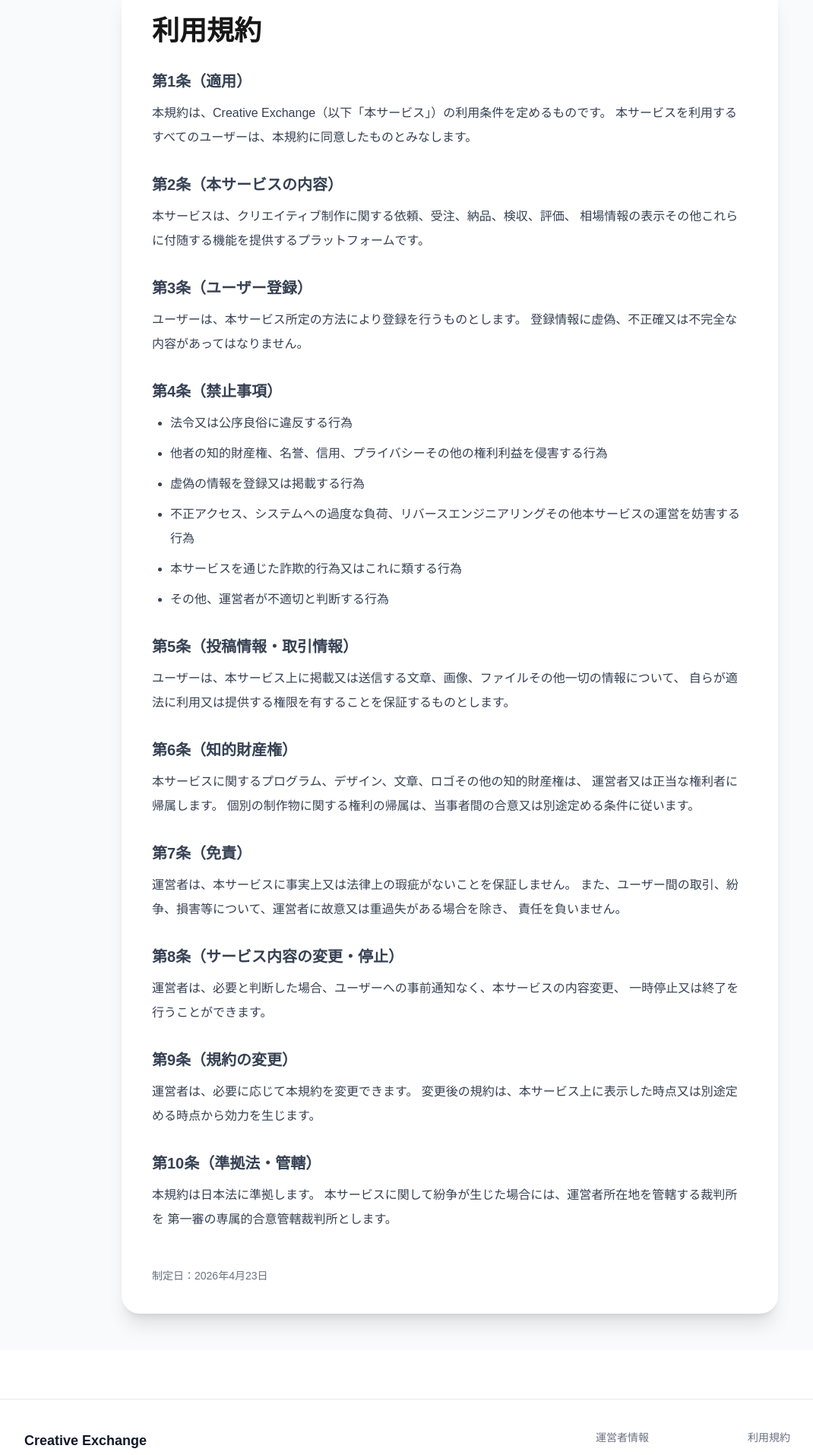
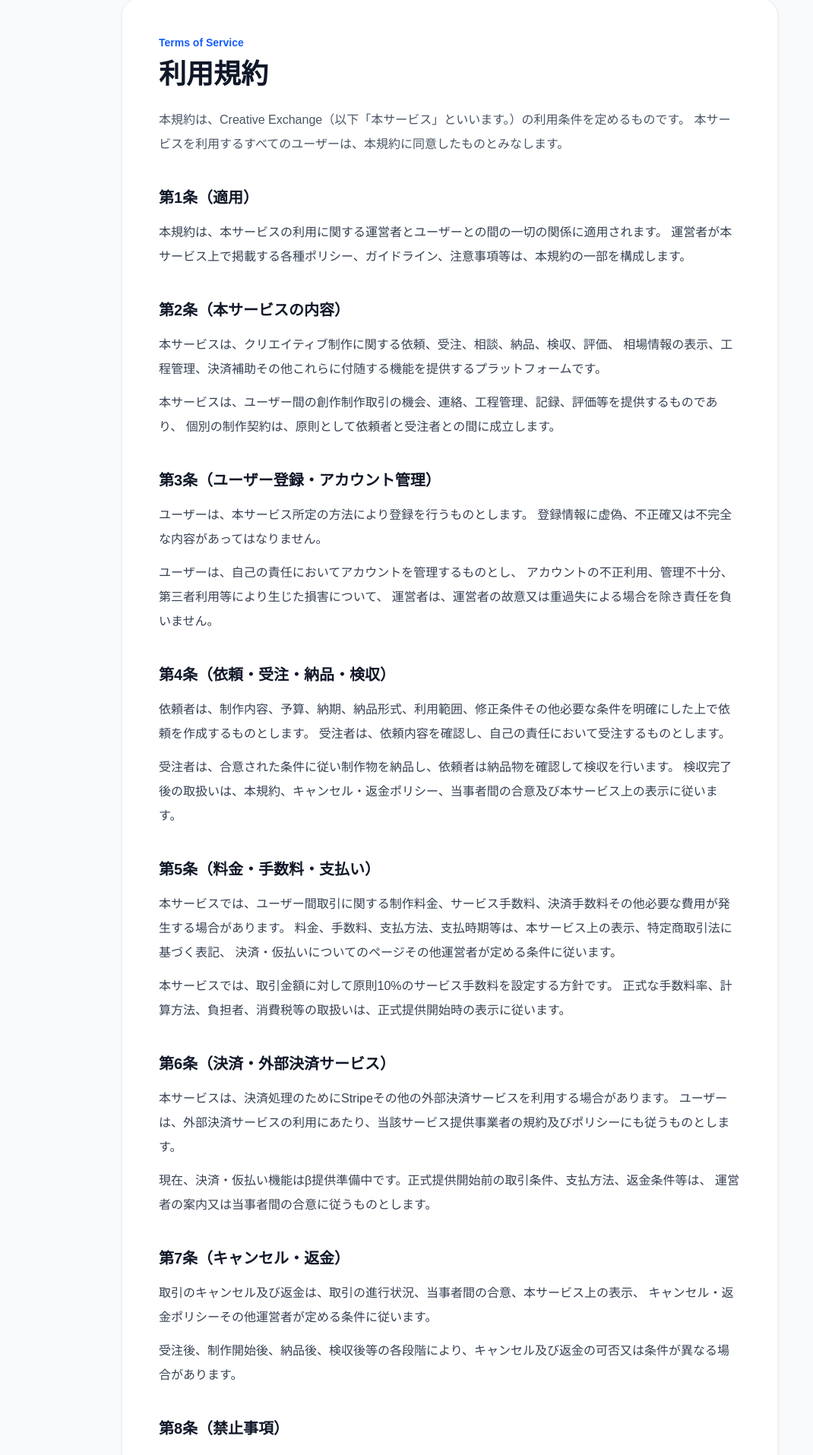
Before and after one commit to TAIGA-SAKONOE/creative-exchange, a Next.js app in the folder creative-exchange/: page /terms in a window 1280 px wide. Shown: the part 140-2055 px from the top of the page at 76% size, without its empty margins (48-1118 px from the left). Built offline with nearby package versions, Linux system fonts and the light colour scheme; no server answers.

Commit message:
Update page.tsx

```diff
--- a/creative-exchange/app/terms/page.tsx
+++ b/creative-exchange/app/terms/page.tsx
@@ -1,75 +1,162 @@
 export default function TermsPage() {
   return (
-    <div className="min-h-screen bg-gray-50 py-12">
-      <div className="max-w-4xl mx-auto px-4">
-        <div className="bg-white rounded-3xl shadow-xl p-10">
-          <h1 className="text-4xl font-bold mb-8">利用規約</h1>
+    <main className="min-h-screen bg-gray-50">
+      <section className="max-w-4xl mx-auto px-4 py-16">
+        <div className="bg-white border border-gray-100 rounded-3xl shadow-sm p-8 md:p-12">
+          <p className="text-sm font-bold text-blue-600 mb-3">
+            Terms of Service
+          </p>
 
-          <div className="space-y-8 text-gray-700 leading-8">
+          <h1 className="text-3xl md:text-4xl font-bold text-gray-900 mb-6">
+            利用規約
+          </h1>
+
+          <p className="text-gray-600 leading-8 mb-10">
+            本規約は、Creative Exchange（以下「本サービス」といいます。）の利用条件を定めるものです。
+            本サービスを利用するすべてのユーザーは、本規約に同意したものとみなします。
+          </p>
+
+          <div className="space-y-10 text-gray-700 leading-8">
             <section>
-              <h2 className="text-xl font-bold mb-3">第1条（適用）</h2>
+              <h2 className="text-xl font-bold text-gray-900 mb-4">第1条（適用）</h2>
               <p>
-                本規約は、Creative Exchange（以下「本サービス」）の利用条件を定めるものです。
-                本サービスを利用するすべてのユーザーは、本規約に同意したものとみなします。
+                本規約は、本サービスの利用に関する運営者とユーザーとの間の一切の関係に適用されます。
+                運営者が本サービス上で掲載する各種ポリシー、ガイドライン、注意事項等は、本規約の一部を構成します。
               </p>
             </section>
 
             <section>
-              <h2 className="text-xl font-bold mb-3">第2条（本サービスの内容）</h2>
+              <h2 className="text-xl font-bold text-gray-900 mb-4">第2条（本サービスの内容）</h2>
               <p>
-                本サービスは、クリエイティブ制作に関する依頼、受注、納品、検収、評価、
-                相場情報の表示その他これらに付随する機能を提供するプラットフォームです。
+                本サービスは、クリエイティブ制作に関する依頼、受注、相談、納品、検収、評価、
+                相場情報の表示、工程管理、決済補助その他これらに付随する機能を提供するプラットフォームです。
+              </p>
+              <p className="mt-3">
+                本サービスは、ユーザー間の創作制作取引の機会、連絡、工程管理、記録、評価等を提供するものであり、
+                個別の制作契約は、原則として依頼者と受注者との間に成立します。
               </p>
             </section>
 
             <section>
-              <h2 className="text-xl font-bold mb-3">第3条（ユーザー登録）</h2>
+              <h2 className="text-xl font-bold text-gray-900 mb-4">第3条（ユーザー登録・アカウント管理）</h2>
               <p>
                 ユーザーは、本サービス所定の方法により登録を行うものとします。
                 登録情報に虚偽、不正確又は不完全な内容があってはなりません。
               </p>
+              <p className="mt-3">
+                ユーザーは、自己の責任においてアカウントを管理するものとし、
+                アカウントの不正利用、管理不十分、第三者利用等により生じた損害について、
+                運営者は、運営者の故意又は重過失による場合を除き責任を負いません。
+              </p>
             </section>
 
             <section>
-              <h2 className="text-xl font-bold mb-3">第4条（禁止事項）</h2>
+              <h2 className="text-xl font-bold text-gray-900 mb-4">第4条（依頼・受注・納品・検収）</h2>
+              <p>
+                依頼者は、制作内容、予算、納期、納品形式、利用範囲、修正条件その他必要な条件を明確にした上で依頼を作成するものとします。
+                受注者は、依頼内容を確認し、自己の責任において受注するものとします。
+              </p>
+              <p className="mt-3">
+                受注者は、合意された条件に従い制作物を納品し、依頼者は納品物を確認して検収を行います。
+                検収完了後の取扱いは、本規約、キャンセル・返金ポリシー、当事者間の合意及び本サービス上の表示に従います。
+              </p>
+            </section>
+
+            <section>
+              <h2 className="text-xl font-bold text-gray-900 mb-4">第5条（料金・手数料・支払い）</h2>
+              <p>
+                本サービスでは、ユーザー間取引に関する制作料金、サービス手数料、決済手数料その他必要な費用が発生する場合があります。
+                料金、手数料、支払方法、支払時期等は、本サービス上の表示、特定商取引法に基づく表記、
+                決済・仮払いについてのページその他運営者が定める条件に従います。
+              </p>
+              <p className="mt-3">
+                本サービスでは、取引金額に対して原則10%のサービス手数料を設定する方針です。
+                正式な手数料率、計算方法、負担者、消費税等の取扱いは、正式提供開始時の表示に従います。
+              </p>
+            </section>
+
+            <section>
+              <h2 className="text-xl font-bold text-gray-900 mb-4">第6条（決済・外部決済サービス）</h2>
+              <p>
+                本サービスは、決済処理のためにStripeその他の外部決済サービスを利用する場合があります。
+                ユーザーは、外部決済サービスの利用にあたり、当該サービス提供事業者の規約及びポリシーにも従うものとします。
+              </p>
+              <p className="mt-3">
+                現在、決済・仮払い機能はβ提供準備中です。正式提供開始前の取引条件、支払方法、返金条件等は、
+                運営者の案内又は当事者間の合意に従うものとします。
+              </p>
+            </section>
+
+            <section>
+              <h2 className="text-xl font-bold text-gray-900 mb-4">第7条（キャンセル・返金）</h2>
+              <p>
+                取引のキャンセル及び返金は、取引の進行状況、当事者間の合意、本サービス上の表示、
+                キャンセル・返金ポリシーその他運営者が定める条件に従います。
+              </p>
+              <p className="mt-3">
+                受注後、制作開始後、納品後、検収後等の各段階により、キャンセル及び返金の可否又は条件が異なる場合があります。
+              </p>
+            </section>
+
+            <section>
+              <h2 className="text-xl font-bold text-gray-900 mb-4">第8条（禁止事項）</h2>
               <ul className="list-disc pl-6 space-y-2">
                 <li>法令又は公序良俗に違反する行為</li>
                 <li>他者の知的財産権、名誉、信用、プライバシーその他の権利利益を侵害する行為</li>
                 <li>虚偽の情報を登録又は掲載する行為</li>
-                <li>不正アクセス、システムへの過度な負荷、リバースエンジニアリングその他本サービスの運営を妨害する行為</li>
-                <li>本サービスを通じた詐欺的行為又はこれに類する行為</li>
+                <li>不正アクセス、過度な負荷、リバースエンジニアリングその他本サービスの運営を妨害する行為</li>
+                <li>詐欺的行為、なりすまし、未払い、納品拒否、検収遅延その他これらに類する行為</li>
+                <li>権利侵害のおそれがある制作物、違法・有害・差別的・暴力的・公序良俗に反する内容の取引</li>
+                <li>運営者の承諾なく本サービス外での直接取引へ誘導し、本サービスの手数料又は記録機能を回避する行為</li>
                 <li>その他、運営者が不適切と判断する行為</li>
               </ul>
             </section>
 
             <section>
-              <h2 className="text-xl font-bold mb-3">第5条（投稿情報・取引情報）</h2>
+              <h2 className="text-xl font-bold text-gray-900 mb-4">第9条（投稿情報・取引情報）</h2>
               <p>
-                ユーザーは、本サービス上に掲載又は送信する文章、画像、ファイルその他一切の情報について、
-                自らが適法に利用又は提供する権限を有することを保証するものとします。
+                ユーザーは、本サービス上に掲載又は送信する文章、画像、ファイル、プロフィール、
+                ポートフォリオその他一切の情報について、自らが適法に利用又は提供する権限を有することを保証するものとします。
+              </p>
+              <p className="mt-3">
+                運営者は、本サービスの運営、改善、不正防止、相場情報又は統計情報の作成等に必要な範囲で、
+                投稿情報及び取引情報を利用できるものとします。ただし、個人情報の取扱いはプライバシーポリシーに従います。
               </p>
             </section>
 
             <section>
-              <h2 className="text-xl font-bold mb-3">第6条（知的財産権）</h2>
+              <h2 className="text-xl font-bold text-gray-900 mb-4">第10条（知的財産権・成果物の取扱い）</h2>
               <p>
-                本サービスに関するプログラム、デザイン、文章、ロゴその他の知的財産権は、
-                運営者又は正当な権利者に帰属します。
-                個別の制作物に関する権利の帰属は、当事者間の合意又は別途定める条件に従います。
+                本サービスに関するプログラム、デザイン、文章、ロゴその他の知的財産権は、運営者又は正当な権利者に帰属します。
+              </p>
+              <p className="mt-3">
+                個別の制作物に関する権利の帰属、利用範囲、二次利用、商用利用、著作者人格権の取扱い等は、
+                依頼者と受注者との間の合意、依頼内容、本サービス上の表示又は別途定める条件に従います。
               </p>
             </section>
 
             <section>
-              <h2 className="text-xl font-bold mb-3">第7条（免責）</h2>
+              <h2 className="text-xl font-bold text-gray-900 mb-4">第11条（レビュー・評価）</h2>
               <p>
-                運営者は、本サービスに事実上又は法律上の瑕疵がないことを保証しません。
-                また、ユーザー間の取引、紛争、損害等について、運営者に故意又は重過失がある場合を除き、
-                責任を負いません。
+                ユーザーは、取引完了後、相手方についてレビュー又は評価を投稿できる場合があります。
+                レビュー及び評価は、事実に基づき、誹謗中傷、虚偽、権利侵害その他不適切な内容を含んではなりません。
+              </p>
+              <p className="mt-3">
+                運営者は、不適切と判断したレビュー又は評価について、非表示、削除、修正依頼その他必要な措置を行うことができます。
               </p>
             </section>
 
             <section>
-              <h2 className="text-xl font-bold mb-3">第8条（サービス内容の変更・停止）</h2>
+              <h2 className="text-xl font-bold text-gray-900 mb-4">第12条（退会）</h2>
+              <p>
+                ユーザーは、本サービス所定の方法により退会できます。
+                ただし、進行中の取引、未払い、未納品、検収待ち、返金処理その他未了事項がある場合、
+                これらの処理が完了するまで退会又は一部機能の停止が制限される場合があります。
+              </p>
+            </section>
+
+            <section>
+              <h2 className="text-xl font-bold text-gray-900 mb-4">第13条（サービス内容の変更・停止）</h2>
               <p>
                 運営者は、必要と判断した場合、ユーザーへの事前通知なく、本サービスの内容変更、
                 一時停止又は終了を行うことができます。
@@ -77,7 +164,26 @@ export default function TermsPage() {
             </section>
 
             <section>
-              <h2 className="text-xl font-bold mb-3">第9条（規約の変更）</h2>
+              <h2 className="text-xl font-bold text-gray-900 mb-4">第14条（免責・責任制限）</h2>
+              <p>
+                運営者は、本サービスに事実上又は法律上の瑕疵がないことを保証しません。
+                また、ユーザー間の取引、紛争、損害等について、運営者の故意又は重過失による場合を除き責任を負いません。
+              </p>
+              <p className="mt-3">
+                ただし、消費者契約法その他の法令により免責又は責任制限が認められない場合は、この限りではありません。
+              </p>
+            </section>
+
+            <section>
+              <h2 className="text-xl font-bold text-gray-900 mb-4">第15条（反社会的勢力の排除）</h2>
+              <p>
+                ユーザーは、自己が反社会的勢力に該当しないこと、及び反社会的勢力と関係を有しないことを表明し、保証するものとします。
+                運営者は、ユーザーがこれに違反したと判断した場合、事前通知なく利用停止、登録抹消その他必要な措置を行うことができます。
+              </p>
+            </section>
+
+            <section>
+              <h2 className="text-xl font-bold text-gray-900 mb-4">第16条（規約の変更）</h2>
               <p>
                 運営者は、必要に応じて本規約を変更できます。
                 変更後の規約は、本サービス上に表示した時点又は別途定める時点から効力を生じます。
@@ -85,20 +191,20 @@ export default function TermsPage() {
             </section>
 
             <section>
-              <h2 className="text-xl font-bold mb-3">第10条（準拠法・管轄）</h2>
+              <h2 className="text-xl font-bold text-gray-900 mb-4">第17条（準拠法・管轄）</h2>
               <p>
                 本規約は日本法に準拠します。
                 本サービスに関して紛争が生じた場合には、運営者所在地を管轄する裁判所を
                 第一審の専属的合意管轄裁判所とします。
               </p>
             </section>
+          </div>
 
-            <section className="pt-4 text-sm text-gray-500">
-              制定日：2026年4月23日
-            </section>
+          <div className="mt-12 pt-6 border-t border-gray-100 text-sm text-gray-500">
+            制定日：2026年4月23日
           </div>
         </div>
-      </div>
-    </div>
+      </section>
+    </main>
   )
 }
```
